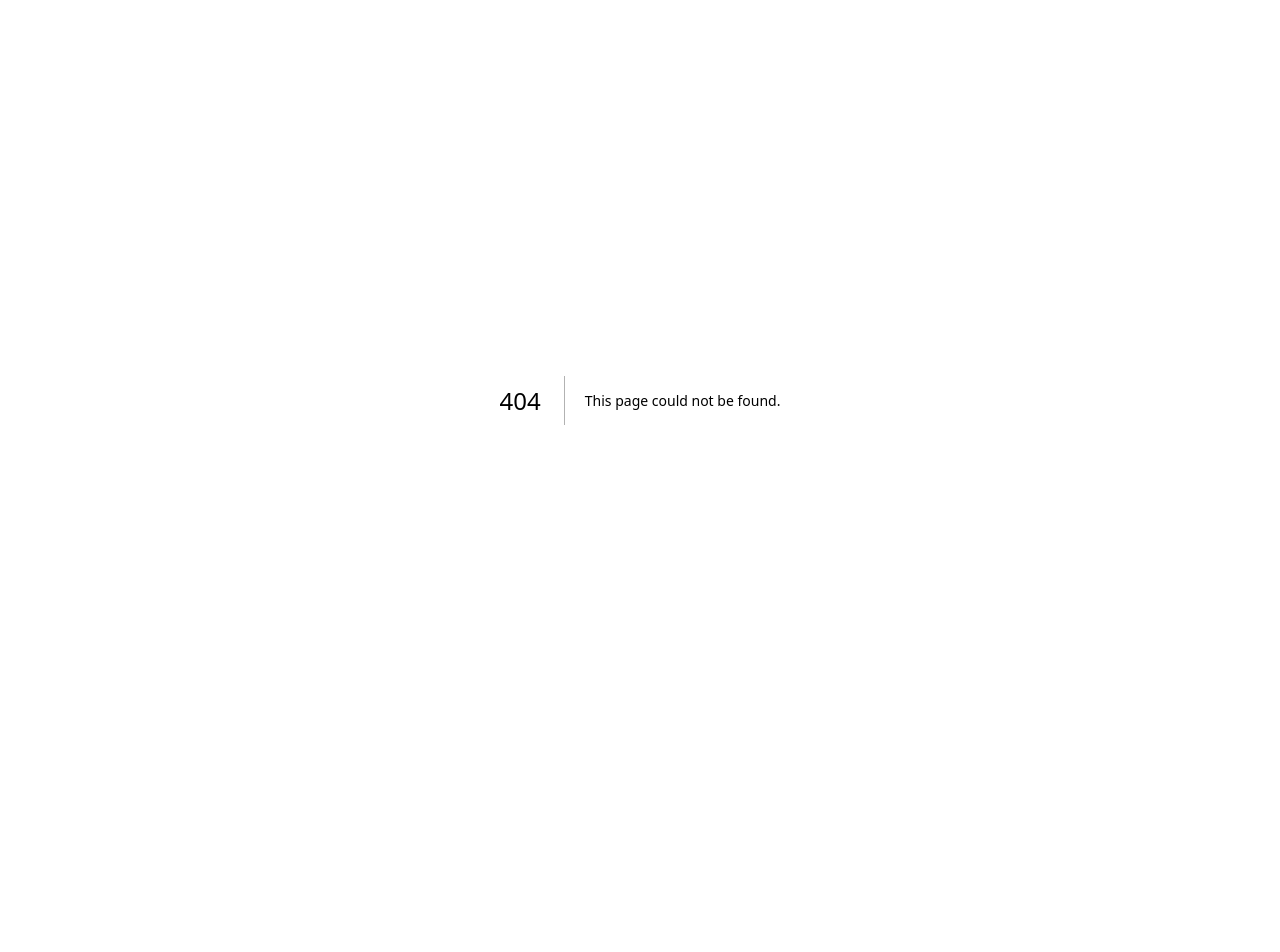
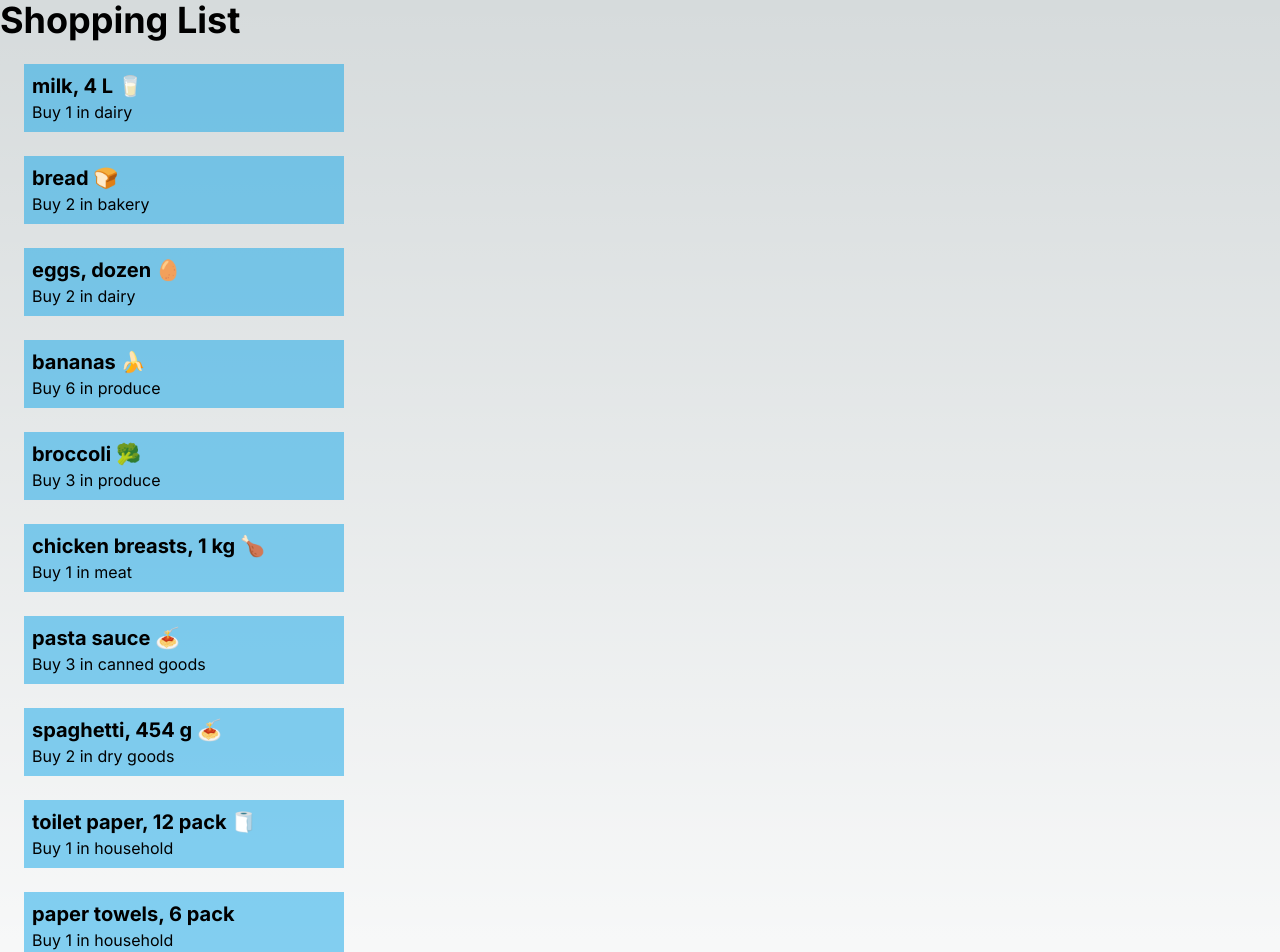
Before and after one commit to zzha142/cprg306-assignments, a Next.js app: page /week-3 in a window 1280 px wide. Before the commit this address had no page. Shown: the top 952 px of the page. Before the commit the page ends 800 px from the top, so only its background shows below. Built offline with nearby package versions, Linux system fonts and the light colour scheme.

Commit message:
updated for W3 assignment

```diff
--- a/app/layout.js
+++ b/app/layout.js
@@ -4,8 +4,8 @@
 const inter = Inter({ subsets: ["latin"] });
 
 export const metadata = {
-  title: "Create Next App",
-  description: "Generated by create next app",
+  title: "Shopping List",
+  description: "",
 };
 
 export default function RootLayout({ children }) {
--- a/app/page.js
+++ b/app/page.js
@@ -7,7 +7,8 @@
     <main className="h-screen items-center justify-between p-24">
       <h1 className="text-4xl font-bold">CPRG 306: Web Development2 - Assignments</h1>
       <ul>
-        <li><Link className={linkStyles} href="./week-2/">Week 2 Assignments</Link></li>
+        <li><Link className={linkStyles} href="./week-2/">Week 2 Assignment</Link></li>
+        <li><Link className={linkStyles} href="./week-3/">Week 3 Assignment</Link></li>
       </ul>
     </main>
   );
--- /dev/null
+++ b/app/week-3/item-list.js
@@ -0,0 +1,129 @@
+import Item from "./item";
+
+
+export default function ItemList(){
+    const item1 = {
+        name: "milk, 4 L 🥛",
+        quantity: 1,
+        category: "dairy",
+    };
+
+    const item2 = {
+        name: "bread 🍞",
+        quantity: 2,
+        category: "bakery",
+    };
+
+    const item3 = {
+        name: "eggs, dozen 🥚",
+        quantity: 2,
+        category: "dairy",
+    };
+
+    const item4 = {
+        name: "bananas 🍌",
+        quantity: 6,
+        category: "produce",
+    };
+
+    const item5 = {
+        name: "broccoli 🥦",
+        quantity: 3,
+        category: "produce",
+    };
+
+    const item6 = {
+        name: "chicken breasts, 1 kg 🍗",
+        quantity: 1,
+        category: "meat",
+    };
+
+    const item7 = {
+        name: "pasta sauce 🍝",
+        quantity: 3,
+        category: "canned goods",
+    };
+
+    const item8 = {
+        name: "spaghetti, 454 g 🍝",
+        quantity: 2,
+        category: "dry goods",
+    };
+
+    const item9 = {
+        name: "toilet paper, 12 pack 🧻",
+        quantity: 1,
+        category: "household",
+    };
+
+    const item10 = {
+        name: "paper towels, 6 pack",
+        quantity: 1,
+        category: "household",
+    };
+
+    const item11 = {
+        name: "dish soap 🍽️",
+        quantity: 1,
+        category: "household",
+    };
+
+    const item12 = {
+        name: "hand soap 🧼",
+        quantity: 4,
+        category: "household",
+    };
+
+    return (
+        <>
+        <Item
+            name={item1.name}
+            quantity={item1.quantity}
+            category={item1.category}/>
+        <Item
+            name={item2.name}
+            quantity={item2.quantity}
+            category={item2.category}/>
+        <Item
+            name={item3.name}
+            quantity={item3.quantity}
+            category={item3.category}/>
+        <Item
+            name={item4.name}
+            quantity={item4.quantity}
+            category={item4.category}/>
+        <Item
+            name={item5.name}
+            quantity={item5.quantity}
+            category={item5.category}/>
+        <Item
+            name={item6.name}
+            quantity={item6.quantity}
+            category={item6.category}/>
+        <Item
+            name={item7.name}
+            quantity={item7.quantity}
+            category={item7.category}/>
+        <Item
+            name={item8.name}
+            quantity={item8.quantity}
+            category={item8.category}/>
+        <Item
+            name={item9.name}
+            quantity={item9.quantity}
+            category={item9.category}/>
+        <Item
+            name={item10.name}
+            quantity={item10.quantity}
+            category={item10.category}/>
+        <Item
+            name={item11.name}
+            quantity={item11.quantity}
+            category={item11.category}/>
+        <Item
+            name={item12.name}
+            quantity={item12.quantity}
+            category={item12.category}/>
+        </>
+    )
+}
--- /dev/null
+++ b/app/week-3/item.js
@@ -0,0 +1,8 @@
+export default function Item({name,quantity,category}){
+    return(
+        <div className="m-6 p-2 bg-sky-500/50 w-1/4">
+            <h3 className="text-xl font-bold">{name}</h3>
+            <p>Buy {quantity} in {category}</p>
+        </div>
+    )
+}
--- /dev/null
+++ b/app/week-3/page.js
@@ -0,0 +1,11 @@
+import ItemList from "./item-list";
+
+
+export default function Page(){
+    return(
+        <main className="f-screen">
+            <h1 className="font-bold text-4xl">Shopping List</h1>
+            <ItemList />
+        </main>
+    )
+}
```
